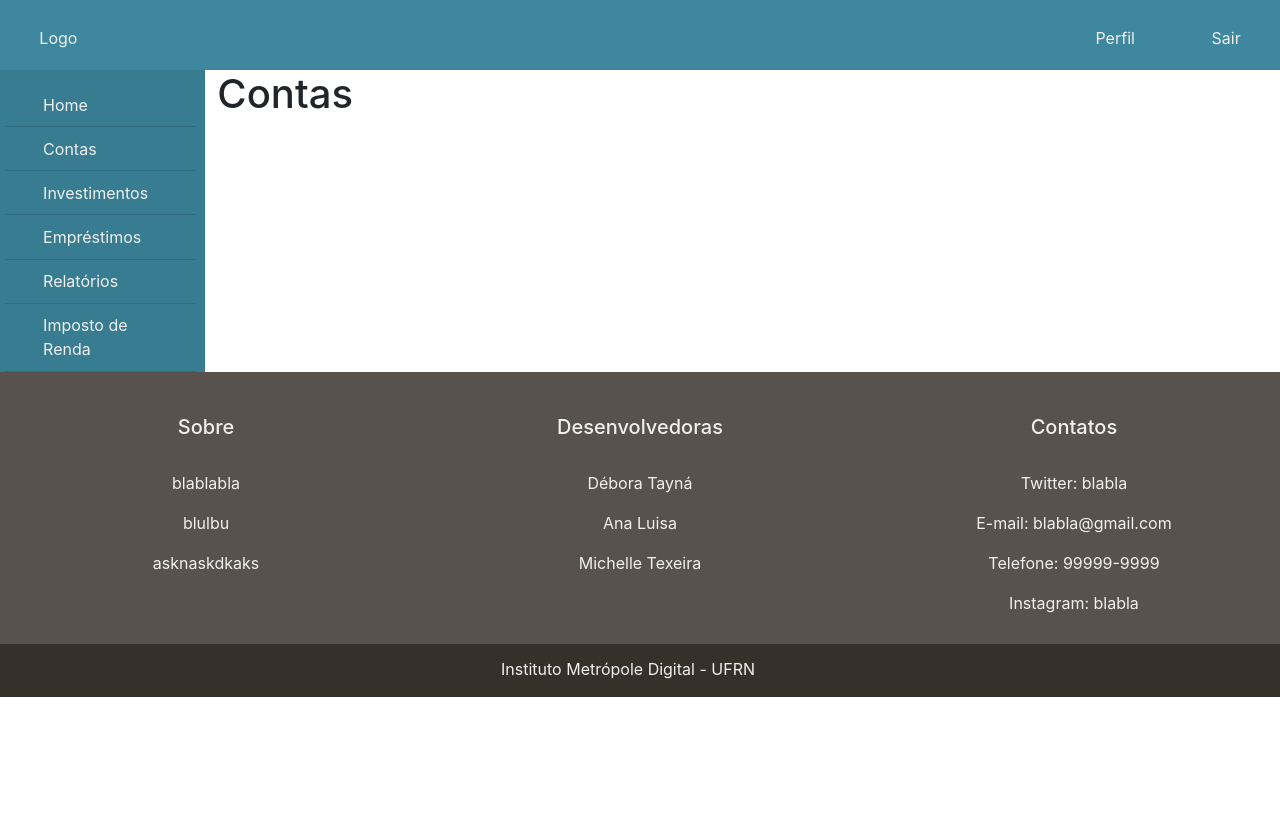
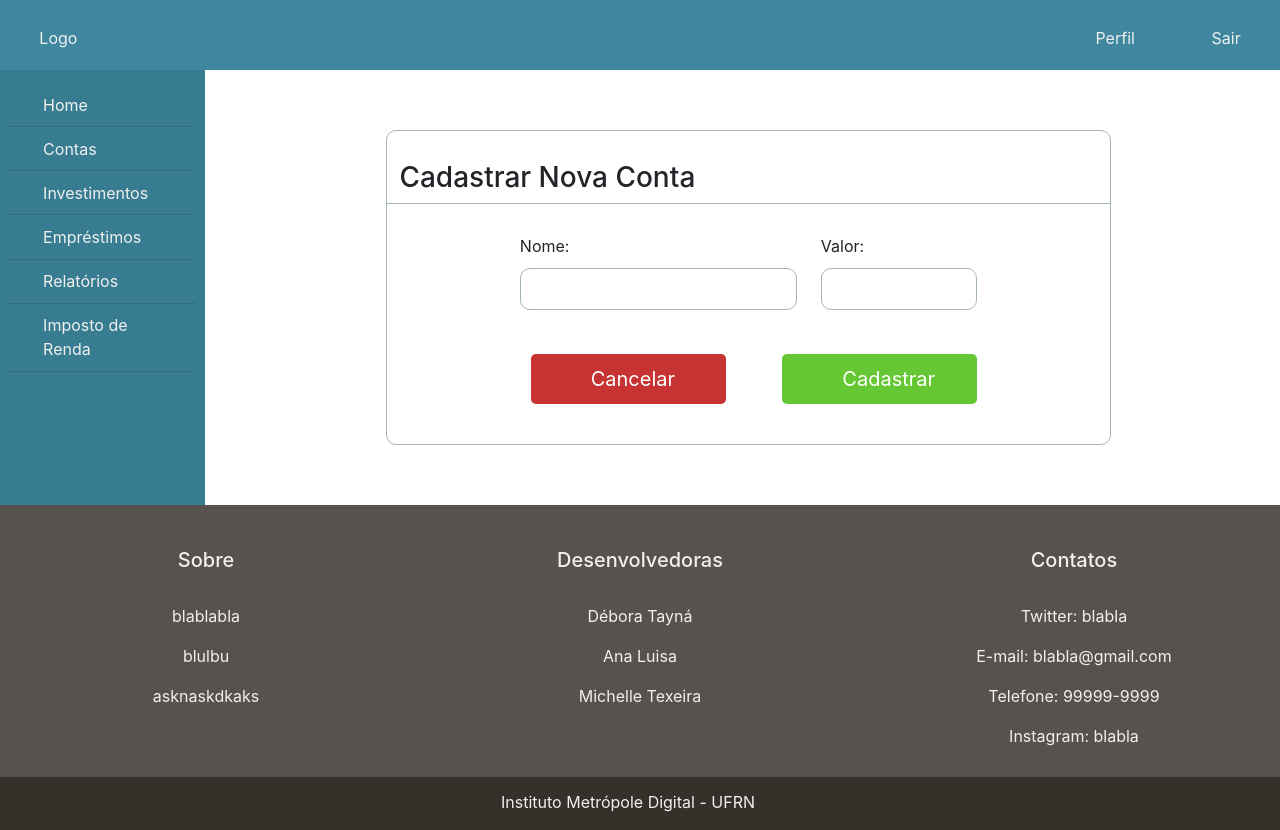
Before and after one commit to dtayna/FrontFinancas, a React (Create React App) app: page /contas in a window 1280 px wide. Before the commit the page ends 800 px from the top, so only its background shows below. Built offline with nearby package versions, Linux system fonts and the light colour scheme.

Commit message:
form contas

```diff
--- /dev/null
+++ b/src/components/FormConta.js
@@ -0,0 +1,67 @@
+import '../styles/Geral.css';
+import '../styles/Principal.css';
+import React, { ReactNode, useState } from "react";
+import { isDOMComponent } from "react-dom/test-utils";
+import { useForm } from "react-hook-form";
+
+
+export function FormConta() {
+
+    const [errorMessages, setErrorMessages] = useState({});
+    const [isSubmitted, setIsSubmitted] = useState(false);
+
+    const renderErrorMessage = (name) => name === errorMessages.name && (
+    <div className="error">{errorMessages.message}</div>
+  );
+
+    return (
+
+
+                <form>
+                     <div className="row border-b-thin">
+                        <div className="col-7 ">
+                            <h3>Cadastrar Nova Conta</h3>
+                         </div>
+                    </div>
+                    <div className="row espaco00"></div>
+                    <div className="row ">
+                    <div className="col-2"></div>
+                        <div className="col-5">
+                            <div className="input-container">
+                                <label>Nome: </label>
+                                <br></br>
+                                <input type="text" className="inputs-interno" name="nome" required />
+                                {renderErrorMessage("uname")}
+                            </div>
+                        </div>
+                        <div className="col-3">
+                            <div className="input-container">
+                                <label>Valor: </label>
+                                <br></br>
+                                <input type="text" className="inputs-interno" name="valor" required />
+                                {renderErrorMessage("uname")}
+                            </div>
+                        </div>
+                    </div>
+
+
+                    <br></br>
+                    <div className="row">
+
+                        <div className="col-2">
+                        </div>
+
+                        <div className="col-4">
+                        <input type="reset" className="margin-lr-5 margin-t-5 botao-cancel" value="Cancelar"/>
+                        </div>
+
+                        <div className="col-4">
+                            <input type="submit" className="margin-lr-5 margin-t-5 botao-sub right" value="Cadastrar"/>
+                        </div>
+                    </div>
+                    </form>
+
+    );
+  }
+
+  export default FormConta;
--- a/src/components/PaginaContas.js
+++ b/src/components/PaginaContas.js
@@ -1,9 +1,21 @@
 import '../styles/Geral.css';
+import FormConta from './FormConta';
+
 
 export function PaginaContas() {
     return (
       <div className="col-8 col-lg-10">
-          <h1>Contas</h1>
+        <div className="row espaco0"></div>
+            <div className="row div-form-gasto ">
+              <div className="col-2"></div>
+              <div className="col-8 border-thin white ">
+                <div className="row espaco00"></div>
+                <FormConta/>
+                <div className="row espaco00"></div>
+              </div>
+              <div className="col-2"></div>
+          </div>
+        <div className="row espaco0"></div>
       </div>
     );
   }
--- a/src/components/PaginaPrincipal.js
+++ b/src/components/PaginaPrincipal.js
@@ -6,8 +6,22 @@ import { useForm } from "react-hook-form";
 import { FormGasto } from "./FormGasto";
 import { FormGanho } from "./FormGanho";
 
+
 export function PaginaPrincipal() {
 
+  //Mudança de Conta na tela principal
+
+  const saldos = [100.00, 200.00, 300.00];
+  const contas = [0, 1, 2];
+
+  const [activeConta, setActiveConta] = useState(0);
+  const [saldo, setSaldo] = useState(100.00);
+
+
+  const mudarConta = () => {
+    setActiveConta();
+    setSaldo(200.00);
+  };
 
   //Tab para formularios de Ganho/Gasto
 
@@ -31,15 +45,15 @@ export function PaginaPrincipal() {
 
         <div className="row div-conta">
           <div className="col-4 h-gray-1 div-saldo-conta">
-             <h4>Saldo: R$ 100,00</h4>
+             <h4>Saldo: R$ {saldo}</h4>
           </div>
           <div className="col-4">
           </div>
           <div className="col-4 div-sel-conta right">
           <form>
-              <select className="form-select" name="conta">
-                <option value={1}>Conta BB</option>
-                <option value={1}>Conta Nubank</option>
+              <select className="form-select" onChange={mudarConta} name="conta">
+                <option value={contas[0]}>Conta BB</option>
+                <option value={contas[1]}>Conta Nubank</option>
               </select>
               </form>
           </div>
--- a/src/styles/Geral.css
+++ b/src/styles/Geral.css
@@ -76,16 +76,6 @@
     text-align: center;
 }
 
-.botao-sub{
-  background-color: #64c733;
-  color: white;
-  font-size: 20px;
-  padding: 10px 60px;
-  border-radius: 5px;
-  border-width: 0px;
-  margin: 10px 0px;
-  cursor: pointer;
-}
 
 .margin-lr-5{
     margin-left: 5%;
@@ -158,6 +148,17 @@
 
 }
 
+.botao-sub{
+    background-color: #64c733;
+    color: white;
+    font-size: 20px;
+    padding: 10px 60px;
+    border-radius: 5px;
+    border-width: 0px;
+    margin: 10px 0px;
+    cursor: pointer;
+  }
+
 
 
 .botao-sub-menor{
@@ -177,6 +178,7 @@
     padding: 10px 60px;
     border-radius: 5px;
     border-width: 0px;
+    margin-left: 10px 0px;
     cursor: pointer;
   }
 
```
